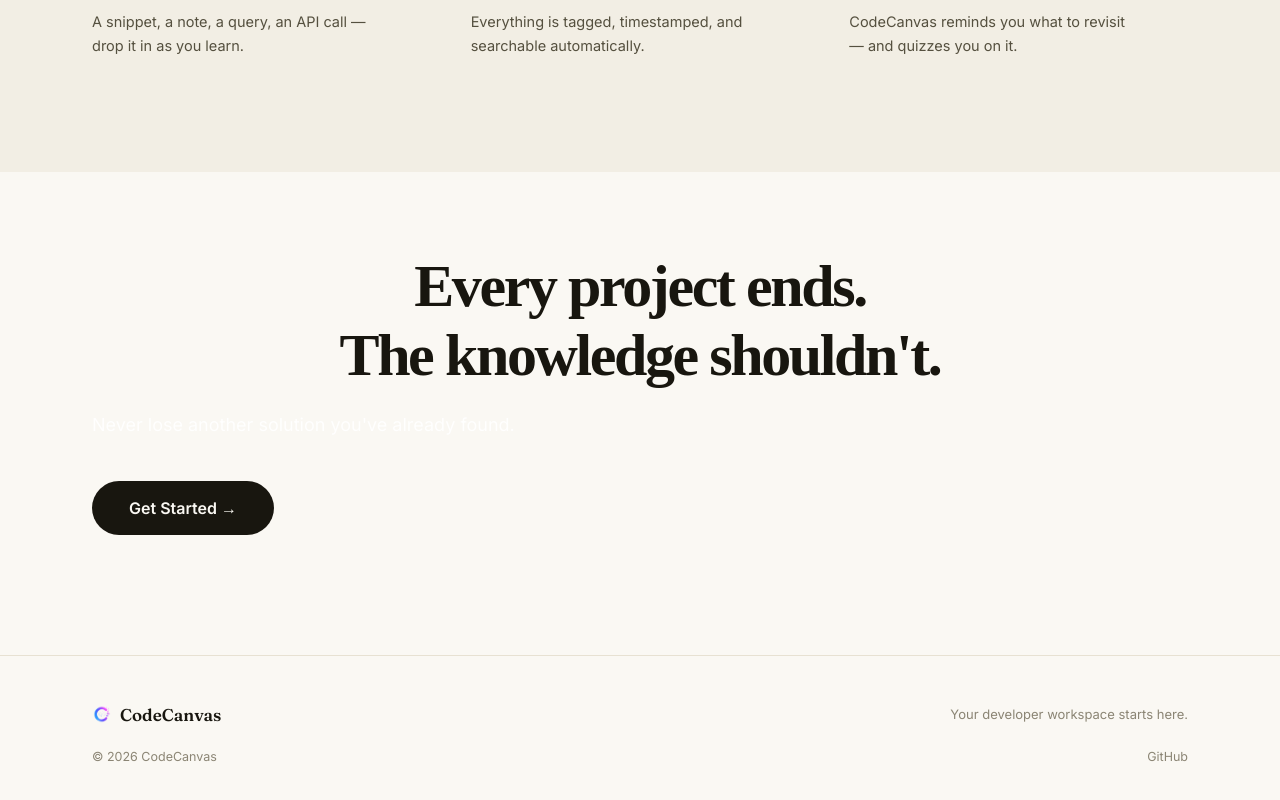
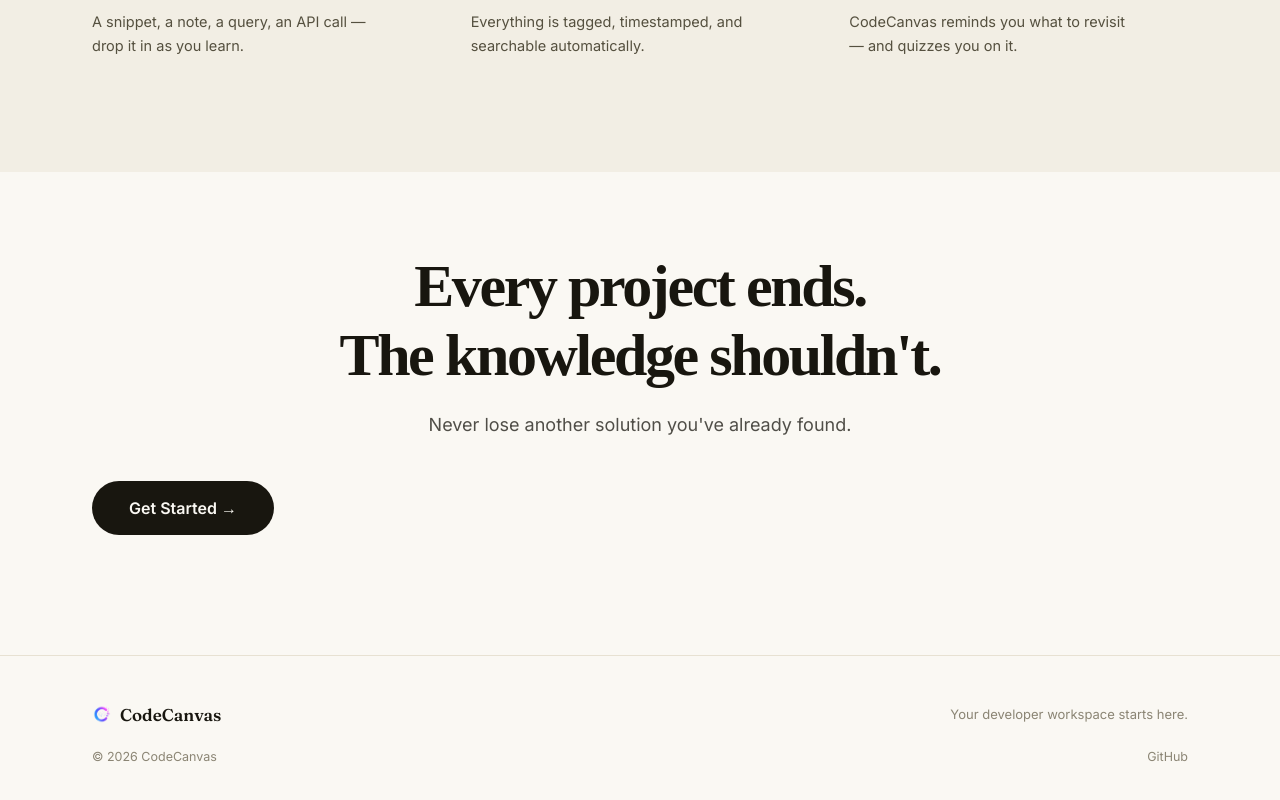
Before and after one commit to harshalpatil-10/codecanvas-frontend, a React (Vite) app: page / in a window 1280 px wide. Shown: the part 2797-3597 px from the top of the page. Built offline with nearby package versions, Linux system fonts and the light colour scheme; no server answers.

Commit message:
Modify sub class styles in CTASection.module.css
Updated margin and text properties for the sub class.

```diff
--- a/src/components/landing/CTASection.module.css
+++ b/src/components/landing/CTASection.module.css
@@ -29,8 +29,10 @@
 
 .sub {
   max-width: 620px;
-  margin: 0 0 40px;
+  margin: 0 auto 40px;
   font-size: 18px;
   line-height: 1.7;
-  color: rgba(255, 255, 255, 0.88);
+  text-align: center;
+  color: var(--text);
+  opacity: 0.75;
 }
```
